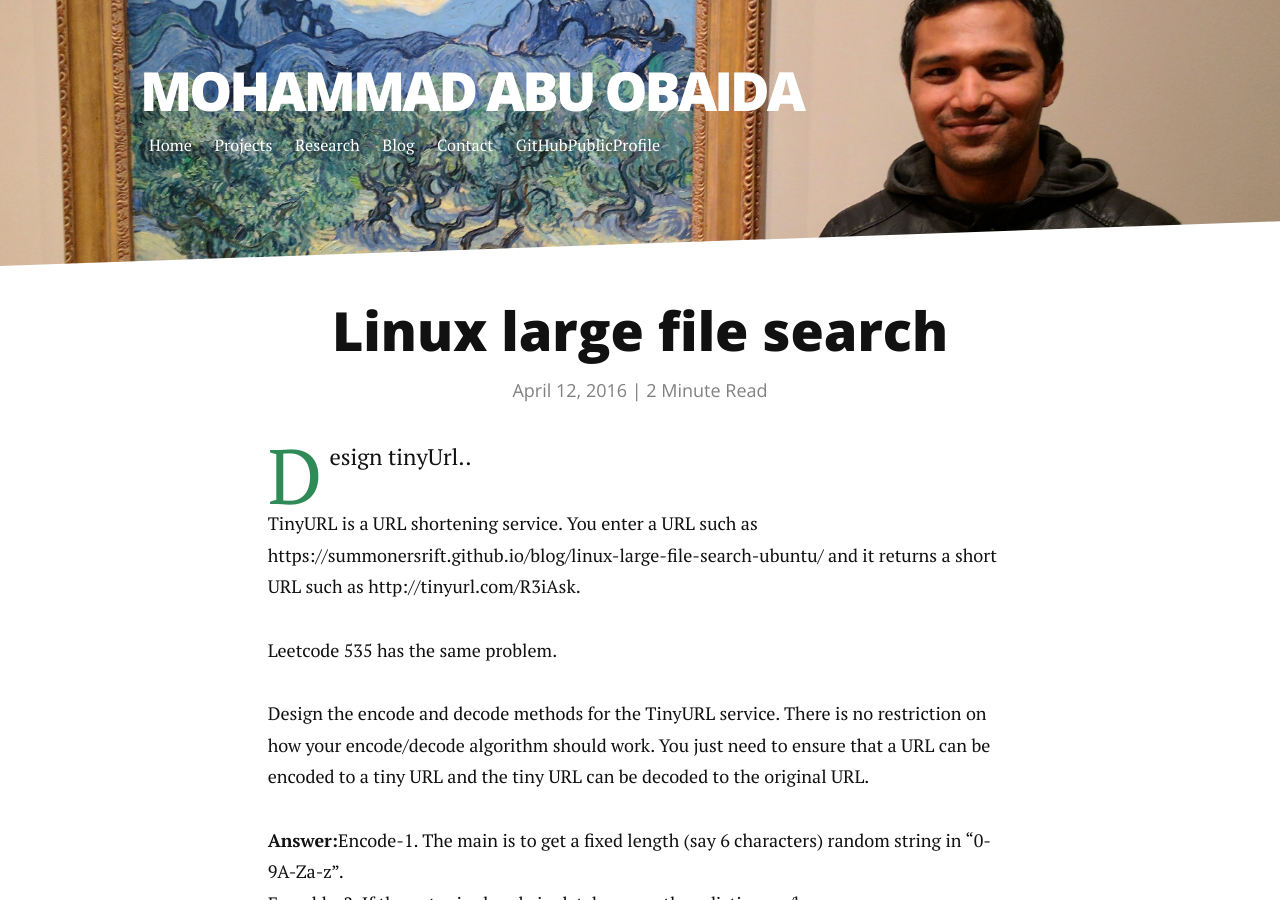
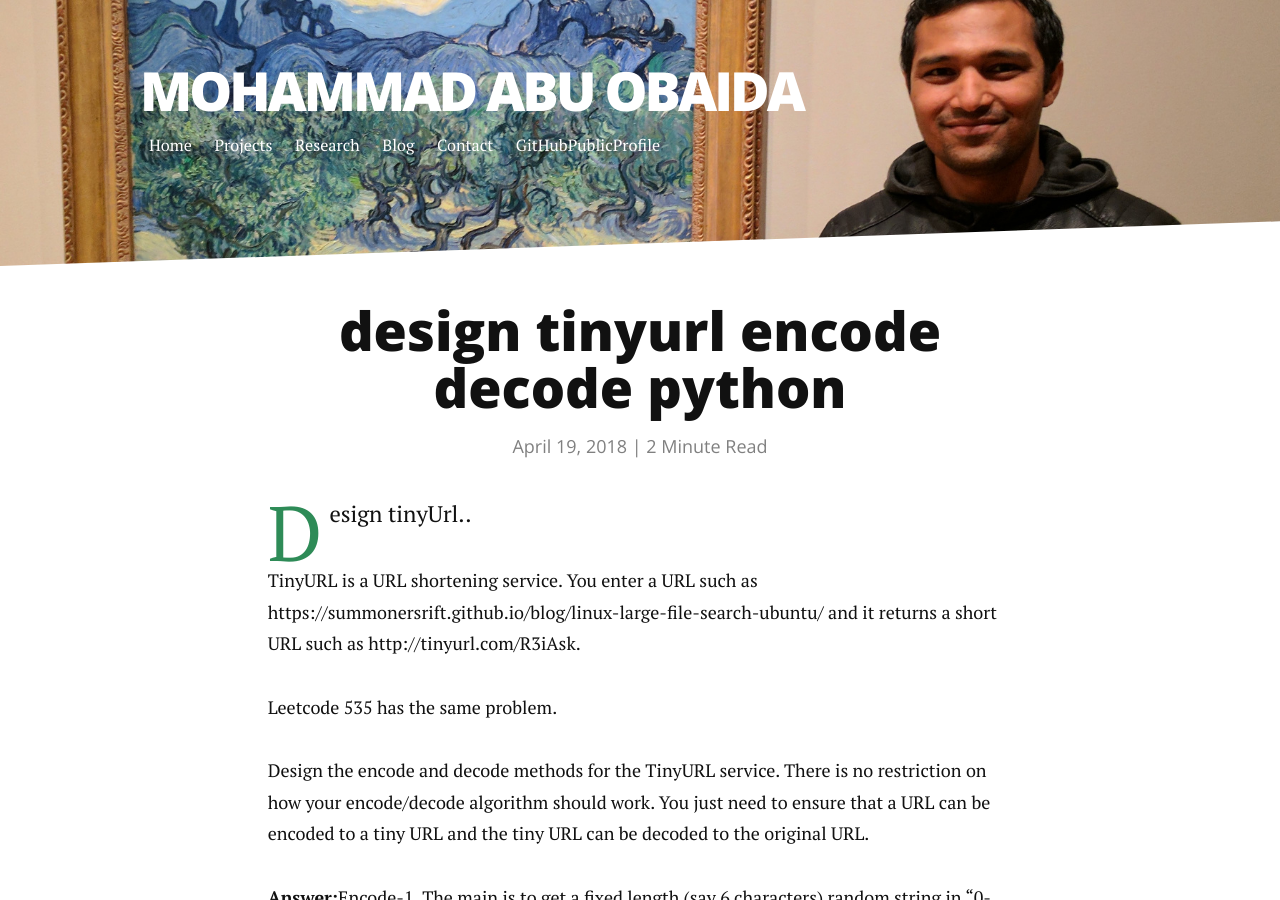
Before and after one commit to summonersRift/summonersrift.github.io, a Jekyll site: the page built from _posts/2018-04-19-design-tinyurl-encode-decode.markdown, in a window 1280 px wide and 900 px high. Built offline with Jekyll 4.4.1, drawn with Linux system fonts in a browser that asks for light colours; nearby versions of some CDN libraries; some of the changed text lies outside the part shown.

Commit message:
post update

```diff
--- a/_posts/2018-04-19-design-tinyurl-encode-decode.markdown
+++ b/_posts/2018-04-19-design-tinyurl-encode-decode.markdown
@@ -1,7 +1,7 @@
 ---
 layout: post
-title:  "Linux large file search"
-date:   2016-04-12
+title:  "design tinyurl encode decode python"
+date:   2018-04-19
 ---
 
 <p class="intro"><span class="dropcap">D</span>esign tinyUrl..</p>
```
